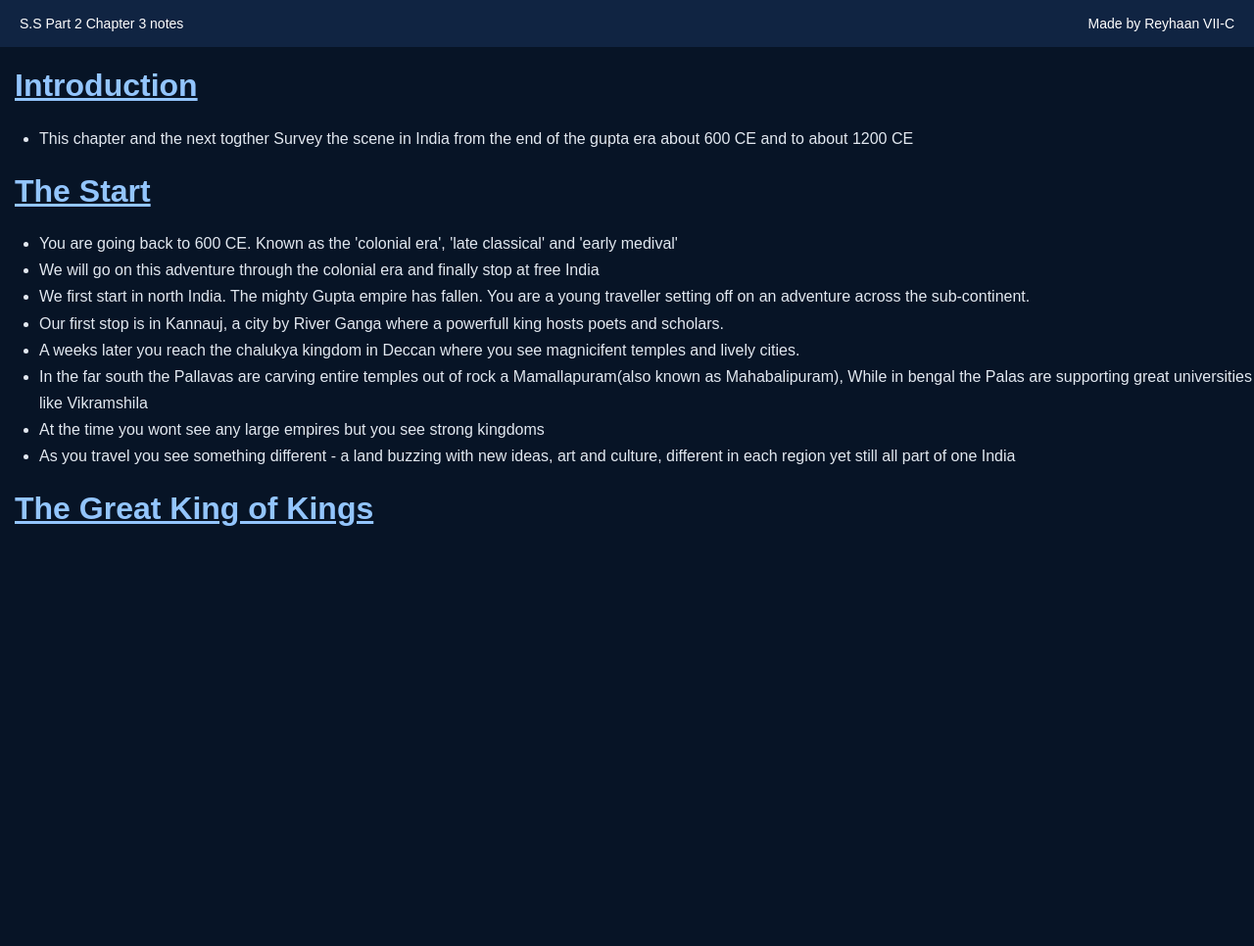
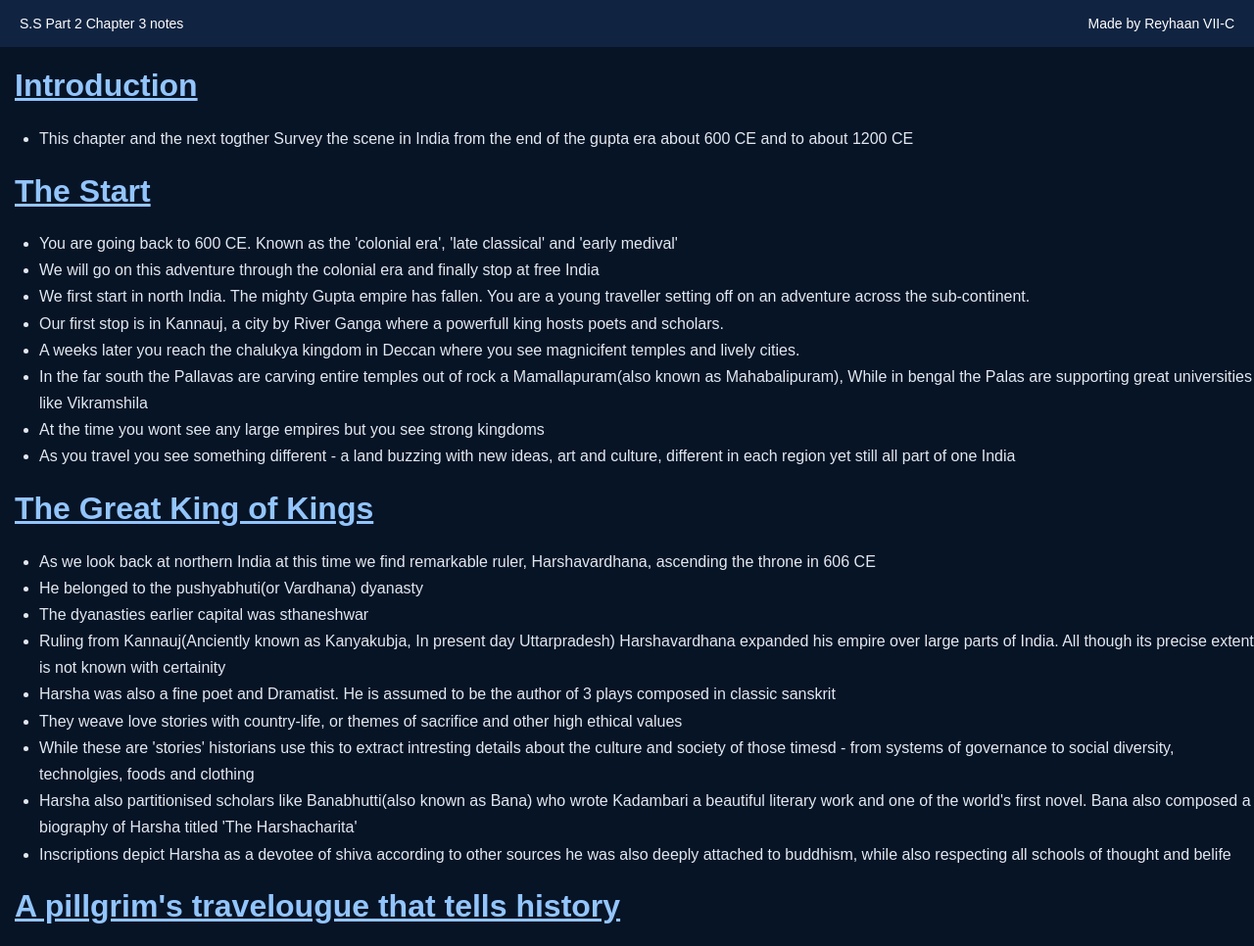
Before and after one commit to python382/S.S, a plain HTML site: page index.html in a window 1280 px wide. Shown: the whole page at 98% size. Before the commit the page ends 800 px from the top, so only its background shows below. Drawn offline with Linux system fonts and the light colour scheme.

Commit message:
Update notes

```diff
--- a/index.html
+++ b/index.html
@@ -24,5 +24,17 @@
         <li>As you travel you see something different - a land buzzing with new ideas, art and culture, different in each region yet still all part of one India</li>
       </ul>
       <h1><u>The Great King of Kings</u></h1>
+      <ul>
+        <li>As we look back at northern India at this time we find remarkable ruler, Harshavardhana, ascending the throne in 606 CE</li>
+        <li>He belonged to the pushyabhuti(or Vardhana) dyanasty</li>
+        <li>The dyanasties earlier capital was sthaneshwar</li>
+        <li>Ruling from Kannauj(Anciently known as Kanyakubja, In present day Uttarpradesh) Harshavardhana expanded his empire over large parts of India. All though its precise extent is not known with certainity</li>
+        <li>Harsha was also a fine poet and Dramatist. He is assumed to be the author of 3 plays composed in classic sanskrit</li>
+        <li>They weave love stories with country-life, or themes of sacrifice and other high ethical values</li>
+        <li>While these are 'stories' historians use this to extract intresting details about the culture and society of those timesd - from systems of governance to social diversity, technolgies, foods and clothing</li>
+        <li>Harsha also partitionised scholars like Banabhutti(also known as Bana) who wrote Kadambari a beautiful literary work and one of the world's first novel. Bana also composed a biography of Harsha titled 'The Harshacharita'</li>
+        <li>Inscriptions depict Harsha as a devotee of shiva according to other sources he was also deeply attached to buddhism, while also respecting all schools of thought and belife</li>
+      </ul>
+      <h1><u>A pillgrim's travelougue that tells history</u></h1>
     </body>
 </html>
```
